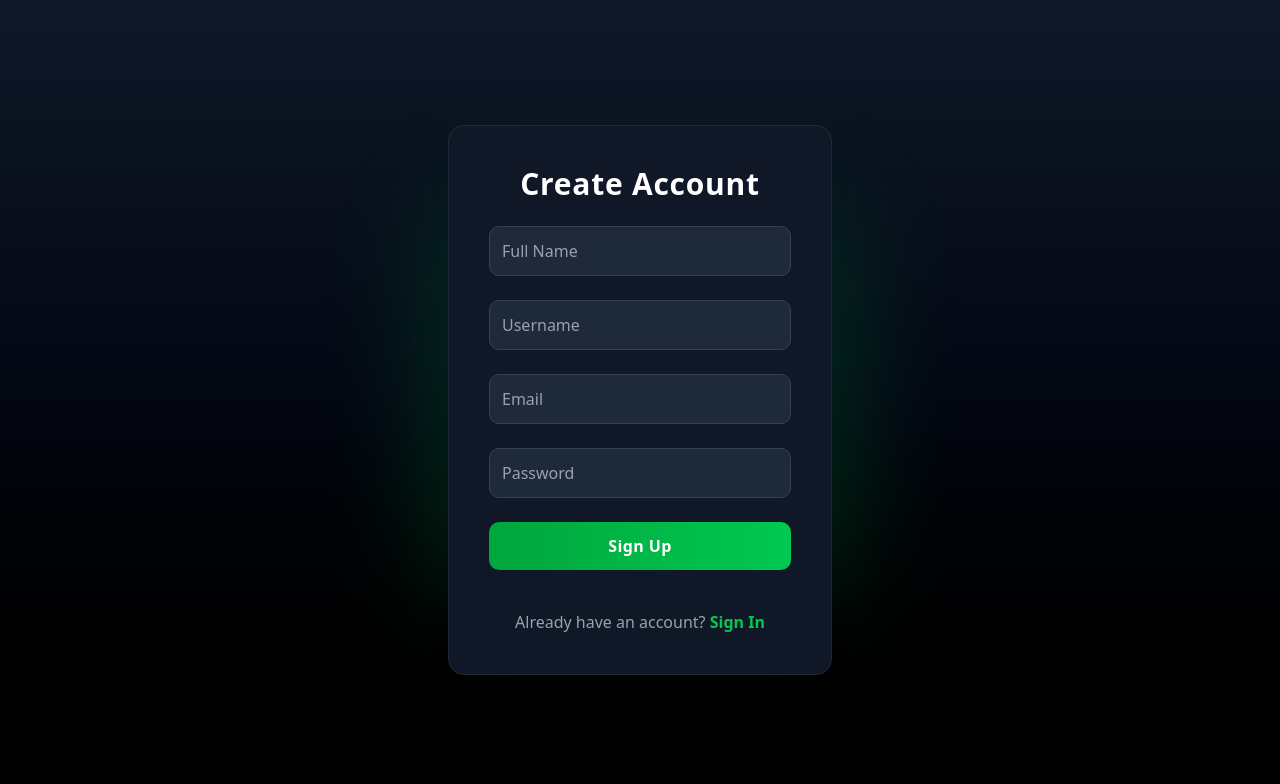
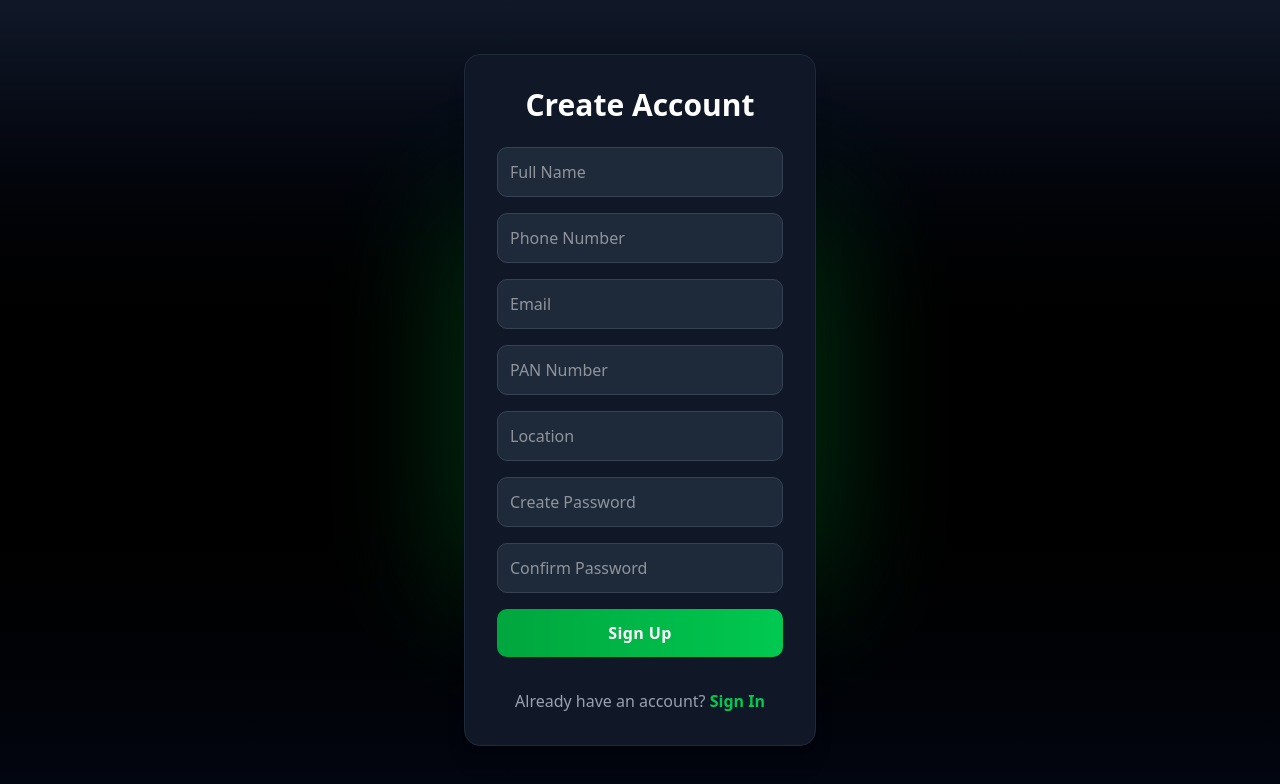
Before and after one commit to Sahil-SS/investment-website, a Next.js app: page /sign-up in a window 1280 px wide. Shown: the top 784 px of the page. Built offline with nearby package versions, Linux system fonts and the light colour scheme; no server answers.

Commit message:
build auth and paykmemnt systems

```diff
--- a/app/dashboard/page.tsx
+++ b/app/dashboard/page.tsx
@@ -1,18 +1,266 @@
-import Sidebar from "@/components/user-dashboard/Sidebar";
-import DashboardHeader from "@/components/user-dashboard/DashboardHeader";
-import OrderSection from "@/components/user-dashboard/OrderSection";
+"use client";
 
-export default function DashboardPage() {
+import { useEffect, useState } from "react";
+import { supabase } from "@/lib/supabaseClient";
+import { useRouter } from "next/navigation";
+import { motion } from "framer-motion";
+import Image from "next/image";
+
+export default function UserDashboardPage() {
+  const router = useRouter();
+  const [activeTab, setActiveTab] = useState("home");
+  const [user, setUser] = useState<any>(null);
+  const [loading, setLoading] = useState(true);
+  const [form, setForm] = useState({
+    name: "",
+    phone: "",
+    amount: "",
+    utr: "",
+  });
+  const [status, setStatus] = useState("");
+
+  // Fetch user session
+  useEffect(() => {
+    const fetchUser = async () => {
+      const {
+        data: { user },
+      } = await supabase.auth.getUser();
+      if (!user) {
+        router.replace("/sign-in");
+      } else {
+        setUser({
+          name: user.user_metadata?.name || "Investor",
+          email: user.email,
+          phone: user.user_metadata?.phone || "Not Provided",
+        });
+      }
+      setLoading(false);
+    };
+    fetchUser();
+  }, [router]);
+
+  const handleLogout = async () => {
+    await supabase.auth.signOut();
+    router.replace("/sign-in");
+  };
+
+  const handleChange = (e: React.ChangeEvent<HTMLInputElement>) => {
+    setForm({ ...form, [e.target.name]: e.target.value });
+  };
+
+const handleSubmit = async (e: React.FormEvent) => {
+  e.preventDefault();
+  setStatus("Submitting...");
+
+  // Get current user first
+  const {
+    data: { user: currentUser },
+  } = await supabase.auth.getUser();
+
+  if (!currentUser) {
+    setStatus("❌ Not logged in");
+    return;
+  }
+
+  // Insert into Supabase with user_id
+  const { error } = await supabase.from("payments").insert([
+    {
+      name: form.name,
+      phone: form.phone,
+      amount: form.amount,
+      utr: form.utr,
+      email: user.email,
+      user_id: currentUser.id, // 👈 this is critical
+    },
+  ]);
+
+  if (error) {
+    console.error(error);
+    setStatus("❌ Error submitting payment");
+  } else {
+    setStatus("✅ Investment submitted successfully!");
+    setForm({
+      name: "",
+      phone: "",
+      amount: "",
+      utr: "",
+    });
+    setTimeout(() => setStatus(""), 2000);
+  }
+};
+
+
+  if (loading) {
+    return (
+      <div className="flex items-center justify-center h-screen text-gray-400">
+        Loading Dashboard...
+      </div>
+    );
+  }
+
   return (
-    <div className="flex min-h-screen bg-gradient-to-b from-black via-[#050505] to-[#0a0a0a] text-white relative overflow-hidden">
-      <Sidebar active="home" />
+    <div className="min-h-screen bg-gradient-to-b from-black via-[#050505] to-[#0a0a0a] text-white flex flex-col">
+      {/* NAVBAR */}
+      <nav className="flex items-center justify-between px-10 py-5 border-b border-gray-800 bg-black/60 backdrop-blur-xl sticky top-0 z-20">
+        {/* Left side user info */}
+        <div>
+          <h1 className="text-xl font-bold text-green-400">{user.name}</h1>
+          <p className="text-sm text-gray-400">{user.email}</p>
+          <p className="text-sm text-gray-400">{user.phone}</p>
+        </div>
 
-      <main className="flex-1 p-10 relative z-10">
-        <DashboardHeader />
-        <OrderSection />
+        {/* Center Nav Links */}
+        <div className="flex gap-8">
+          {["home", "profile", "loan"].map((tab) => (
+            <button
+              key={tab}
+              onClick={() => setActiveTab(tab)}
+              className={`capitalize text-sm font-medium px-4 py-2 rounded-lg transition ${
+                activeTab === tab
+                  ? "bg-green-600/20 text-green-400"
+                  : "hover:text-green-300"
+              }`}
+            >
+              {tab}
+            </button>
+          ))}
+        </div>
+
+        {/* Right Logout */}
+        <button
+          onClick={handleLogout}
+          className="px-4 py-2 bg-red-600 hover:bg-red-700 text-white rounded-lg transition"
+        >
+          Logout
+        </button>
+      </nav>
+
+      {/* MAIN SECTION */}
+      <main className="flex-1 flex flex-col items-center justify-center p-10">
+        {activeTab === "home" && (
+          <>
+            <motion.h1
+              initial={{ opacity: 0, y: 10 }}
+              animate={{ opacity: 1, y: 0 }}
+              transition={{ duration: 0.6 }}
+              className="text-3xl font-bold mb-10 text-center"
+            >
+              Welcome back, {user.name} 👋 <br />
+              <span className="text-green-400">Your Investment Dashboard</span>
+            </motion.h1>
+
+            {/* Payment Card */}
+            <motion.div
+              className="relative z-10 flex flex-col md:flex-row w-full max-w-4xl rounded-2xl shadow-[0_0_50px_-10px_rgba(16,185,129,0.8)] overflow-hidden bg-white/10 backdrop-blur-xl border border-green-500/60"
+              initial={{ opacity: 0, y: 40 }}
+              animate={{ opacity: 1, y: 0 }}
+              transition={{ duration: 0.8 }}
+            >
+              {/* LEFT QR SIDE */}
+              <div className="md:w-1/2 flex flex-col items-center justify-center bg-gradient-to-b from-green-700 to-green-900 p-8 text-white">
+                <h2 className="text-2xl font-bold mb-2 text-yellow-300">
+                  EAST INDIA PROMOTER
+                </h2>
+                <p className="text-lg font-semibold mb-3">THE ARCHITIZER</p>
+
+                <h3 className="text-xl font-semibold mb-3">Scan & Pay</h3>
+                <div className="bg-white p-3 rounded-xl shadow-md">
+                  <Image
+                    src="/images/qr.jpg"
+                    alt="GPay QR"
+                    width={180}
+                    height={180}
+                    className="rounded-md"
+                  />
+                </div>
+                <p className="text-sm text-white/80 mt-3 text-center">
+                  Scan and pay securely using your preferred app.
+                </p>
+                <p className="mt-2 text-sm font-semibold text-yellow-300">
+                  UPI ID:{" "}
+                  <span className="text-white">
+                    msthearchitizer.eazypay1@icici
+                  </span>
+                </p>
+                <p className="text-xs text-white mt-3 text-center">
+                  Once verified by our team, you’ll receive a confirmation email.
+                </p>
+              </div>
+
+              {/* RIGHT FORM SIDE */}
+              <div className="md:w-1/2 bg-white p-8 text-gray-800 flex flex-col justify-center">
+                <h1 className="text-2xl font-bold text-center text-green-700 mb-6">
+                  Your Investment
+                </h1>
+                <form onSubmit={handleSubmit} className="space-y-4">
+                  {[
+                    { name: "name", placeholder: "Full Name", type: "text" },
+                    {
+                      name: "phone",
+                      placeholder: "Phone Number",
+                      type: "tel",
+                    },
+                    {
+                      name: "amount",
+                      placeholder: "Investment Amount (₹)",
+                      type: "number",
+                    },
+                    {
+                      name: "utr",
+                      placeholder: "Transaction ID / UTR Number",
+                      type: "text",
+                    },
+                  ].map((field) => (
+                    <input
+                      key={field.name}
+                      {...field}
+                      value={(form as any)[field.name]}
+                      onChange={handleChange}
+                      className="w-full p-3 border border-gray-300 rounded-lg text-sm focus:outline-none focus:ring-2 focus:ring-green-500 transition-all duration-300"
+                      required
+                    />
+                  ))}
+
+                  <motion.button
+                    type="submit"
+                    whileHover={{ scale: 1.05 }}
+                    whileTap={{ scale: 0.95 }}
+                    className="w-full py-3 bg-gradient-to-r from-green-600 to-green-500 text-white font-semibold rounded-lg shadow-md hover:shadow-lg transition"
+                  >
+                    Submit Investment
+                  </motion.button>
+
+                  {status && (
+                    <p
+                      className={`text-center text-sm mt-2 ${
+                        status.includes("✅")
+                          ? "text-green-600"
+                          : "text-red-600"
+                      }`}
+                    >
+                      {status}
+                    </p>
+                  )}
+                </form>
+              </div>
+            </motion.div>
+          </>
+        )}
+
+        {activeTab === "profile" && (
+          <div className="text-center text-gray-400">
+            <h2 className="text-2xl mb-3 font-bold text-green-400">Profile</h2>
+            <p>Profile page coming soon...</p>
+          </div>
+        )}
+
+        {activeTab === "loan" && (
+          <div className="text-center text-gray-400">
+            <h2 className="text-2xl mb-3 font-bold text-green-400">Loan</h2>
+            <p>Loan section coming soon...</p>
+          </div>
+        )}
       </main>
-
-      <div className="absolute w-[600px] h-[600px] bg-green-700/10 rounded-full blur-3xl top-40 left-1/2 -z-0" />
     </div>
   );
 }
--- a/app/sign-in/page.tsx
+++ b/app/sign-in/page.tsx
@@ -8,6 +8,8 @@
 export default function SignInPage() {
   const router = useRouter();
   const [formData, setFormData] = useState({ email: "", password: "" });
+  const [errorMsg, setErrorMsg] = useState("");
+  const [loading, setLoading] = useState(false);
 
   const handleChange = (e: React.ChangeEvent<HTMLInputElement>) => {
     setFormData({ ...formData, [e.target.name]: e.target.value });
@@ -15,22 +17,24 @@
 
   const handleSubmit = async (e: React.FormEvent) => {
     e.preventDefault();
+    setErrorMsg("");
+    setLoading(true);
 
-    const { data, error } = await supabase.auth.signInWithPassword({
+    const { error } = await supabase.auth.signInWithPassword({
       email: formData.email,
       password: formData.password,
     });
 
     if (error) {
-      alert(error.message);
+      setErrorMsg(error.message);
+      setLoading(false);
     } else {
       router.push("/dashboard");
     }
   };
 
   return (
-    <div className="min-h-screen flex items-center justify-center bg-gradient-to-b from-gray-900 via-gray-950 to-black relative overflow-hidden">
-      {/* Subtle Glow Behind Card */}
+    <div className="min-h-screen flex items-center justify-center bg-gradient-to-b from-gray-900 via-black to-gray-950 relative overflow-hidden">
       <motion.div
         initial={{ opacity: 0.2, scale: 0.95 }}
         animate={{ opacity: 0.25, scale: 1 }}
@@ -43,37 +47,46 @@
         initial={{ opacity: 0, y: 30 }}
         animate={{ opacity: 1, y: 0 }}
         transition={{ duration: 0.8 }}
-        className="relative z-10 w-96 p-10 bg-gray-900 rounded-2xl shadow-xl border border-gray-800 space-y-6"
+        className="relative z-10 w-[22rem] p-8 bg-gray-900 rounded-2xl shadow-xl border border-gray-800 space-y-6"
       >
         <h1 className="text-3xl font-semibold text-center mb-6 text-white tracking-wide">
           Sign In
         </h1>
+
+        {errorMsg && (
+          <p className="text-red-400 text-center text-sm">{errorMsg}</p>
+        )}
 
         <input
           type="email"
           name="email"
           placeholder="Email"
           onChange={handleChange}
-          className="w-full p-3 rounded-lg bg-gray-800 border border-gray-700 placeholder-gray-400 text-white focus:border-green-500 focus:ring-1 focus:ring-green-500 outline-none transition"
+          required
+          className="w-full p-3 rounded-lg bg-gray-800 border border-gray-700 text-white focus:border-green-500 outline-none"
         />
         <input
           type="password"
           name="password"
           placeholder="Password"
           onChange={handleChange}
-          className="w-full p-3 rounded-lg bg-gray-800 border border-gray-700 placeholder-gray-400 text-white focus:border-green-500 focus:ring-1 focus:ring-green-500 outline-none transition"
+          required
+          className="w-full p-3 rounded-lg bg-gray-800 border border-gray-700 text-white focus:border-green-500 outline-none"
         />
 
         <motion.button
-          whileHover={{ scale: 1.03, boxShadow: "0px 8px 20px rgba(16, 185, 129, 0.4)" }}
+          whileHover={{
+            scale: 1.03,
+            boxShadow: "0px 8px 20px rgba(16, 185, 129, 0.4)",
+          }}
           whileTap={{ scale: 0.97 }}
           type="submit"
+          disabled={loading}
           className="w-full py-3 bg-gradient-to-r from-green-600 to-green-500 rounded-lg font-semibold text-white tracking-wide transition"
         >
-          Sign In
+          {loading ? "Signing in..." : "Sign In"}
         </motion.button>
 
-        {/* Bottom message */}
         <p className="text-center text-gray-400 mt-4">
           Don&apos;t have an account?{" "}
           <span
--- a/app/sign-up/page.tsx
+++ b/app/sign-up/page.tsx
@@ -9,10 +9,15 @@
   const router = useRouter();
   const [formData, setFormData] = useState({
     name: "",
+    phone: "",
     email: "",
-    username: "",
+    location: "",
     password: "",
+    confirmPassword: "",
+    pan: "",
   });
+  const [loading, setLoading] = useState(false);
+  const [success, setSuccess] = useState(false);
 
   const handleChange = (e: React.ChangeEvent<HTMLInputElement>) => {
     setFormData({ ...formData, [e.target.name]: e.target.value });
@@ -21,13 +26,22 @@
   const handleSubmit = async (e: React.FormEvent) => {
     e.preventDefault();
 
-    const { data, error } = await supabase.auth.signUp({
+    if (formData.password !== formData.confirmPassword) {
+      alert("Passwords do not match!");
+      return;
+    }
+
+    setLoading(true);
+
+    const { error } = await supabase.auth.signUp({
       email: formData.email,
       password: formData.password,
       options: {
         data: {
           name: formData.name,
-          username: formData.username,
+          phone: formData.phone,
+          location: formData.location,
+          pan: formData.pan,
         },
       },
     });
@@ -35,14 +49,16 @@
     if (error) {
       alert(error.message);
     } else {
-      alert("Signup successful! Check your email to verify your account.");
-      router.push("/sign-in");
+      setSuccess(true);
+      setTimeout(() => router.push("/sign-in"), 2500);
     }
+
+    setLoading(false);
   };
 
   return (
-    <div className="min-h-screen flex items-center justify-center bg-gradient-to-b from-gray-900 via-gray-950 to-black relative overflow-hidden">
-      {/* Subtle Glow Behind Card */}
+    <div className="min-h-screen flex items-center justify-center bg-gradient-to-b from-gray-900 via-black to-gray-950 relative overflow-hidden">
+      {/* Glow */}
       <motion.div
         initial={{ opacity: 0.2, scale: 0.95 }}
         animate={{ opacity: 0.25, scale: 1 }}
@@ -55,51 +71,88 @@
         initial={{ opacity: 0, y: 30 }}
         animate={{ opacity: 1, y: 0 }}
         transition={{ duration: 0.8 }}
-        className="relative z-10 w-96 p-10 bg-gray-900 rounded-2xl shadow-xl border border-gray-800 space-y-6"
+        className="relative z-10 w-[22rem] p-8 bg-gray-900 rounded-2xl shadow-xl border border-gray-800 space-y-4"
       >
-        <h1 className="text-3xl font-semibold text-center text-white tracking-wide mb-6">
+        <h1 className="text-3xl font-semibold text-center text-white mb-6">
           Create Account
         </h1>
+
+        {success && (
+          <p className="text-green-400 text-center font-medium">
+            ✅ Successfully registered! Redirecting...
+          </p>
+        )}
 
         <input
           type="text"
           name="name"
           placeholder="Full Name"
           onChange={handleChange}
-          className="w-full p-3 rounded-lg bg-gray-800 border border-gray-700 placeholder-gray-400 text-white focus:border-green-500 focus:ring-1 focus:ring-green-500 outline-none transition"
+          required
+          className="w-full p-3 rounded-lg bg-gray-800 border border-gray-700 text-white focus:border-green-500 outline-none"
         />
         <input
-          type="text"
-          name="username"
-          placeholder="Username"
+          type="tel"
+          name="phone"
+          placeholder="Phone Number"
           onChange={handleChange}
-          className="w-full p-3 rounded-lg bg-gray-800 border border-gray-700 placeholder-gray-400 text-white focus:border-green-500 focus:ring-1 focus:ring-green-500 outline-none transition"
+          required
+          className="w-full p-3 rounded-lg bg-gray-800 border border-gray-700 text-white focus:border-green-500 outline-none"
         />
         <input
           type="email"
           name="email"
           placeholder="Email"
           onChange={handleChange}
-          className="w-full p-3 rounded-lg bg-gray-800 border border-gray-700 placeholder-gray-400 text-white focus:border-green-500 focus:ring-1 focus:ring-green-500 outline-none transition"
+          required
+          className="w-full p-3 rounded-lg bg-gray-800 border border-gray-700 text-white focus:border-green-500 outline-none"
+        />
+        <input
+          type="text"
+          name="pan"
+          placeholder="PAN Number"
+          onChange={handleChange}
+          required
+          className="w-full p-3 rounded-lg bg-gray-800 border border-gray-700 text-white focus:border-green-500 outline-none"
+        />
+        <input
+          type="text"
+          name="location"
+          placeholder="Location"
+          onChange={handleChange}
+          required
+          className="w-full p-3 rounded-lg bg-gray-800 border border-gray-700 text-white focus:border-green-500 outline-none"
         />
         <input
           type="password"
           name="password"
-          placeholder="Password"
+          placeholder="Create Password"
           onChange={handleChange}
-          className="w-full p-3 rounded-lg bg-gray-800 border border-gray-700 placeholder-gray-400 text-white focus:border-green-500 focus:ring-1 focus:ring-green-500 outline-none transition"
+          required
+          className="w-full p-3 rounded-lg bg-gray-800 border border-gray-700 text-white focus:border-green-500 outline-none"
+        />
+        <input
+          type="password"
+          name="confirmPassword"
+          placeholder="Confirm Password"
+          onChange={handleChange}
+          required
+          className="w-full p-3 rounded-lg bg-gray-800 border border-gray-700 text-white focus:border-green-500 outline-none"
         />
 
         <motion.button
-          whileHover={{ scale: 1.03, boxShadow: "0px 8px 20px rgba(16, 185, 129, 0.4)" }}
+          whileHover={{
+            scale: 1.03,
+            boxShadow: "0px 8px 20px rgba(16, 185, 129, 0.4)",
+          }}
           whileTap={{ scale: 0.97 }}
+          disabled={loading}
           type="submit"
           className="w-full py-3 bg-gradient-to-r from-green-600 to-green-500 rounded-lg font-semibold text-white tracking-wide transition"
         >
-          Sign Up
+          {loading ? "Creating..." : "Sign Up"}
         </motion.button>
 
-        {/* Bottom message */}
         <p className="text-center text-gray-400 mt-4">
           Already have an account?{" "}
           <span
```
